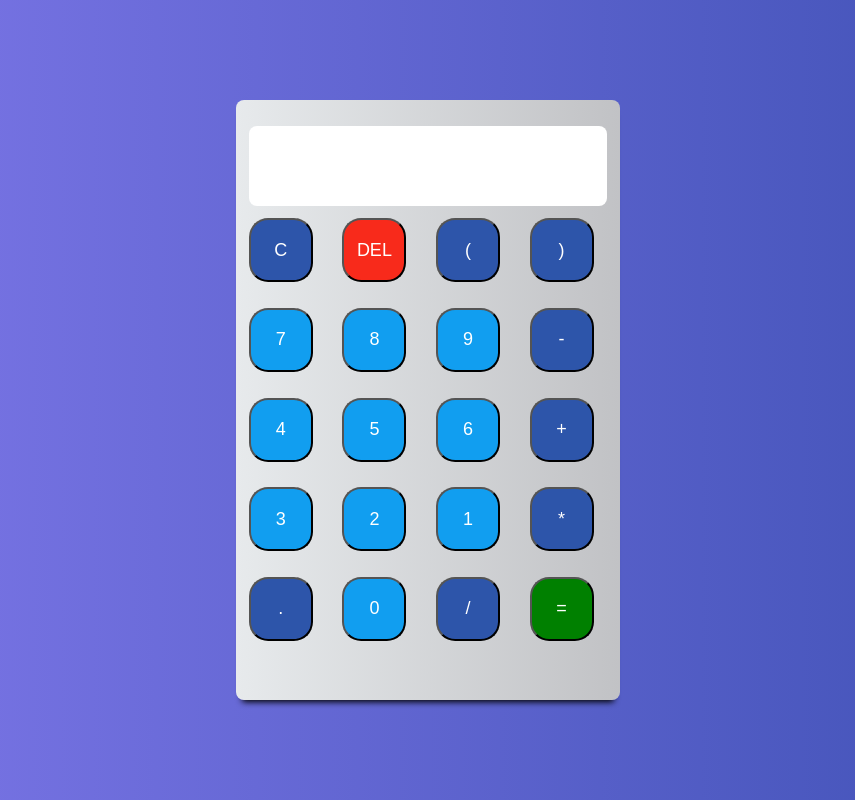
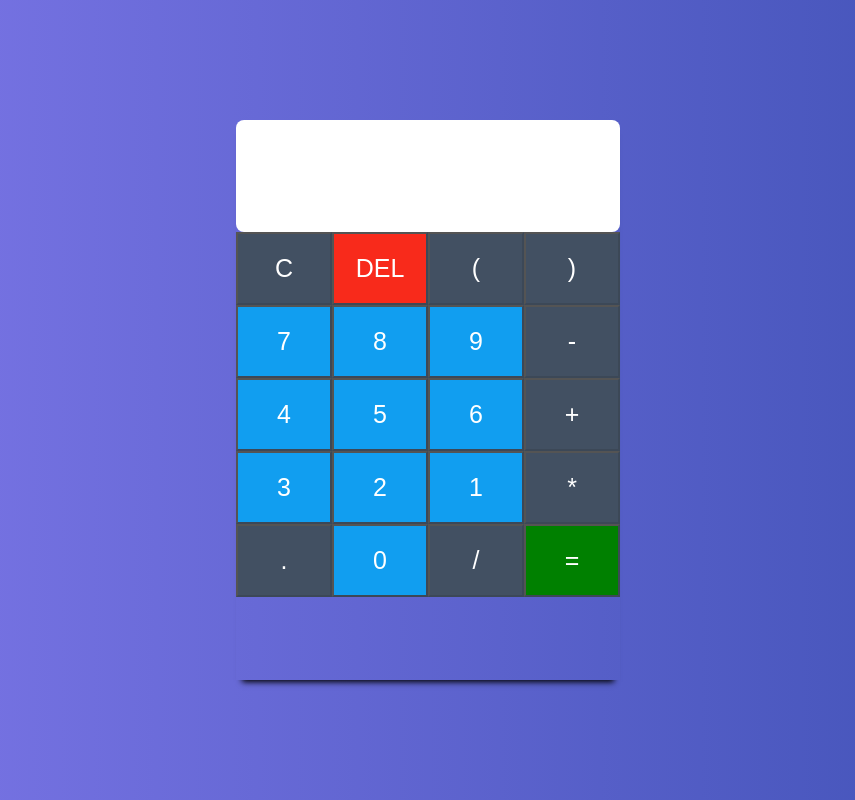
Before and after one commit to anandhakrishnanm/simple-js-calculator, a plain HTML site: page index.html in a window 1280 px wide. Shown: the whole page, without its empty margins (212-1067 px from the left). Drawn offline with Linux system fonts and the light colour scheme.

Commit message:
UI update

```diff
--- a/style.css
+++ b/style.css
@@ -13,22 +13,20 @@
     left:50%;
     margin: auto;
     transform: translate(-50%, -50%);
-    background: linear-gradient(to right, #e7eaec, #c1c2c5);
     width: 30vw;
-    height: 75vh;
+    height: 70vh;
     color: #454547;
     box-shadow: 0 8px 6px -6px black;
-    border-radius: 0.5rem;
 }
 .calculator p {
     font-size: 4vh;
-    margin-left: 1vw;
+    margin-left: 0vw;
     overflow: hidden;
 }
 .operation{
     background-color: white;
-    height: 5vh;
-    margin: 0vw 1vw 0vw 1vw;
+    height: 7vh;
+    /* margin: 0vw 1vw 0vw 1vw; */
     text-align: right;
     color: #454547;
     border-bottom-left-radius: 0.5rem;
@@ -36,14 +34,14 @@
 }
 .history{
     background-color: white;
-    height: 5vh;
-    margin: 2vw 1vw 0vw 1vw;
+    height: 7vh;
+    /* margin: 2vw 1vw 0vw 1vw; */
     text-align: right;
     border-top-left-radius: 0.5rem;
     border-top-right-radius: 0.5rem;
 }
 
-button{
+/* button{
     width: 5vw;
     height: 8vh;
     border-radius: 30%;
@@ -52,6 +50,20 @@ button{
     color: white;
     font-size: large;
     outline:none;
+} */
+button{
+    width: 25%;
+    background: #425062;
+    color: #fff;
+    padding: 20px;
+    display: inline-block;
+    font-size: 25px;
+    text-align: center;
+    vertical-align: middle;
+    margin-right: -4px;
+    border-right: solid 2px #3C4857;
+    border-bottom: solid 2px #3C4857;
+    transition: all 0.2s ease-in-out;
 }
 #eql{
  background-color: green;
```
